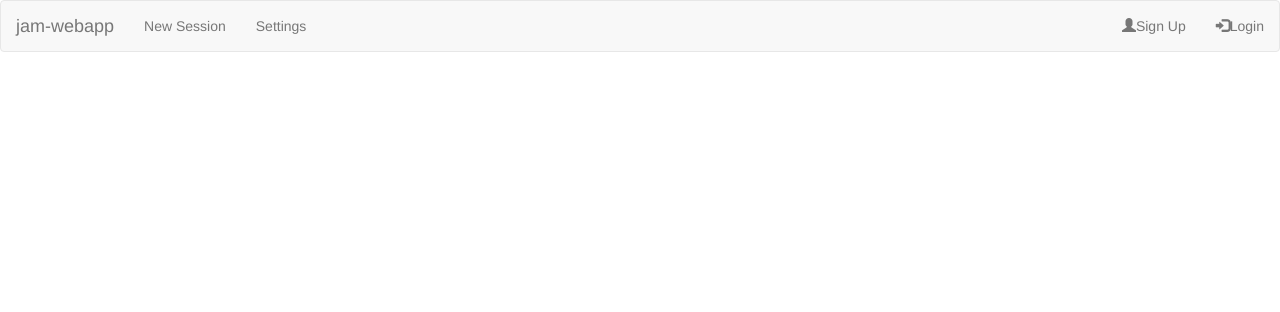
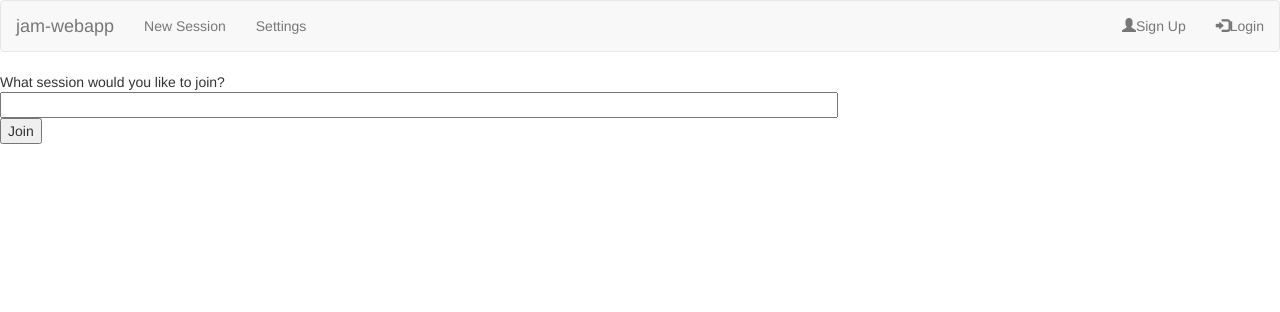
Before and after one commit to erikmillergalow/jam-webapp, a Django app: page /menu/ in a window 1280 px wide. Shown: the top 312 px of the page. Run offline with Django 3.2, Linux system fonts and the light colour scheme; some libraries are stand-ins or nearby versions.

Commit message:
Set up session name entry field, with join button. Initial incorporation of channels module

```diff
--- /dev/null
+++ b/jam_webapp/jam_webapp/routing.py
@@ -0,0 +1,6 @@
+# jam_webapp/routing.py
+from channels.routing import ProtocolTypeRouter
+
+application = ProtocolTypeRouter({
+    # (http->django views is added by default)
+})
--- a/jam_webapp/menu/templates/menu/main_menu.html
+++ b/jam_webapp/menu/templates/menu/main_menu.html
@@ -33,5 +33,23 @@
 </nav>
 
 <body>
+  What session would you like to join?<br/>
+  <input id="session-name-input" type="text" size="100"/><br/>
+  <input id="session-name-submit" type="button" value="Join"/><br/>
+
+  <script>
+    document.querySelector('#session-name-input').focus();
+    document.querySelector('#session-name-input').onkeyup = function(e) {
+      if (e.keyCode === 13) { // enter, return
+        document.querySelector('#session-name-input').click();
+      }
+
+      documnet.querySelector('#session-name-submit').onclick = function(e) {
+        var sessionName = document.querySelector('#session-name-input').value;
+        window.location.pathname= '/session/' + sessionName + '/';
+      };
+  </script>
+
+
 </body>
 </html>
```
Also changed, not shown: jam_webapp/jam_webapp/settings.py (+6 -4 lines), 1 other file.
